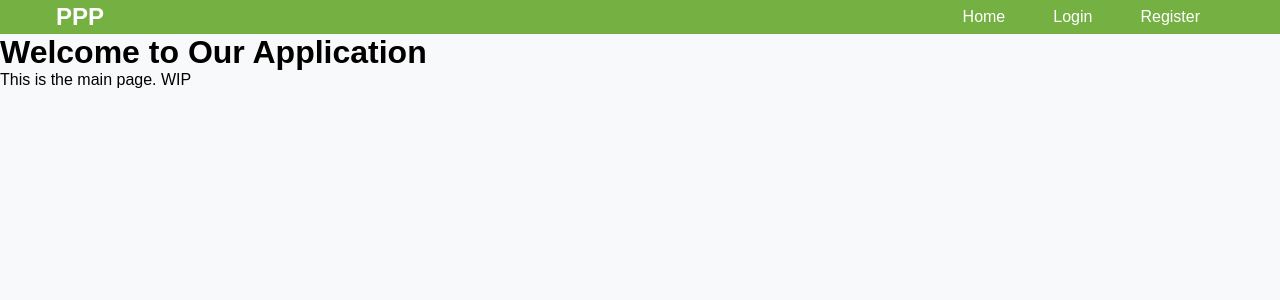
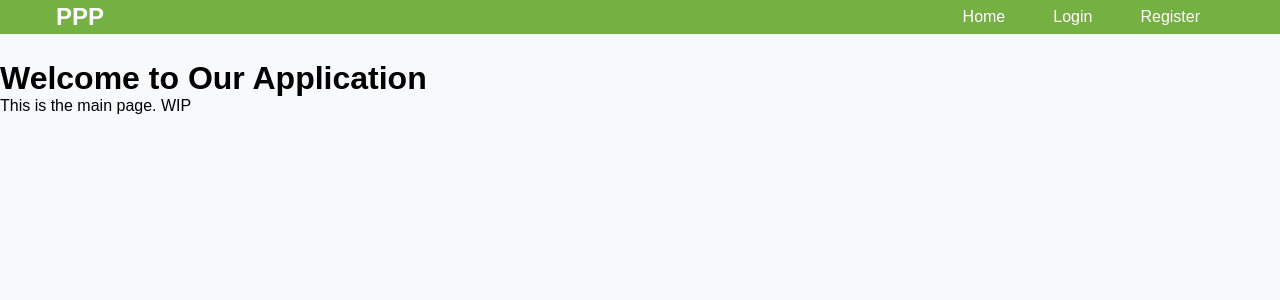
Before and after one commit to notAnotherAverageJoe/Property-Preservation-Plus, a React (Create React App) app in the folder client/: page / in a window 1280 px wide. Shown: the top 300 px of the page. Built offline with nearby package versions, Linux system fonts and the light colour scheme.

Commit message:
added navbar fixed location

```diff
--- a/client/src/components/pagesCSS/Dashboard.css
+++ b/client/src/components/pagesCSS/Dashboard.css
@@ -12,10 +12,10 @@
 /* Button Container */
 .button-container {
   display: flex;
-  flex-wrap: wrap; /* Allows buttons to wrap if needed */
-  justify-content: center; /* Center buttons horizontally */
-  gap: 20px; /* Space between buttons, adjust as needed */
-  padding: 20px 0; /* Padding above and below buttons */
+  flex-wrap: wrap;
+  justify-content: center;
+  gap: 20px;
+  padding: 20px 0;
 }
 
 /* Button-like Links */
--- a/client/src/components/styles/Navbar.css
+++ b/client/src/components/styles/Navbar.css
@@ -15,6 +15,10 @@
 nav {
   background-color: #75b043;
   color: #ffffff;
+  position: fixed; /* Fix the nav to the viewport */
+  top: 0; /* Position at the top of the page */
+  width: 100%; /* Full width */
+  z-index: 1000; /* Ensure it stays on top of other content */
 }
 
 /* Navbar Inner Container */
@@ -93,3 +97,8 @@
       display: flex;
   }
 }
+
+/* Add a margin to the body to avoid content being hidden under the navbar */
+body {
+  padding-top: 60px; /* Height of the navbar */
+}
--- a/client/src/components/styles/TransactionForm.css
+++ b/client/src/components/styles/TransactionForm.css
@@ -32,7 +32,7 @@ form {
   button[type="submit"] {
     padding: 12px;
     font-size: 1em;
-    background-color: #343a40; /* Professional blue color */
+    background-color: #343a40;
     color: #fff;
     border: none;
     border-radius: 5px;
```
Lines whose indentation alone changed are shown as unchanged.
